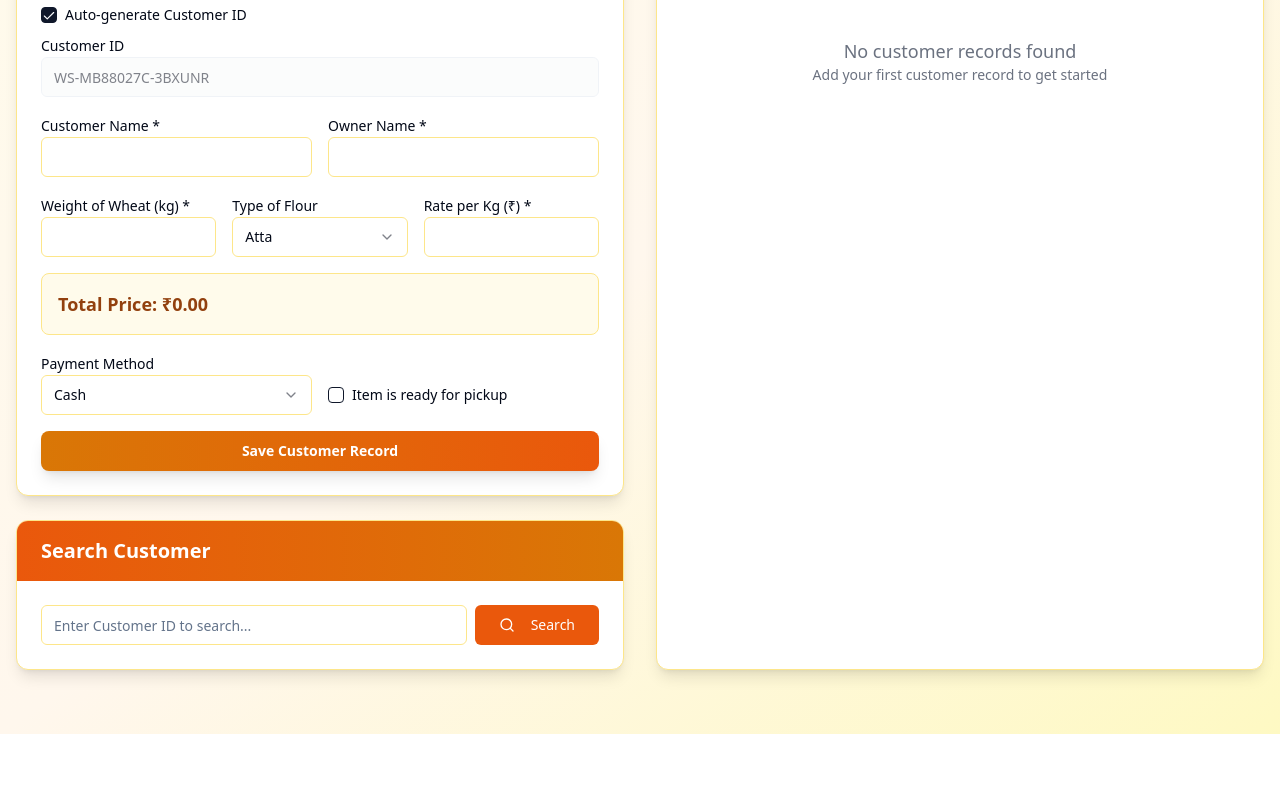
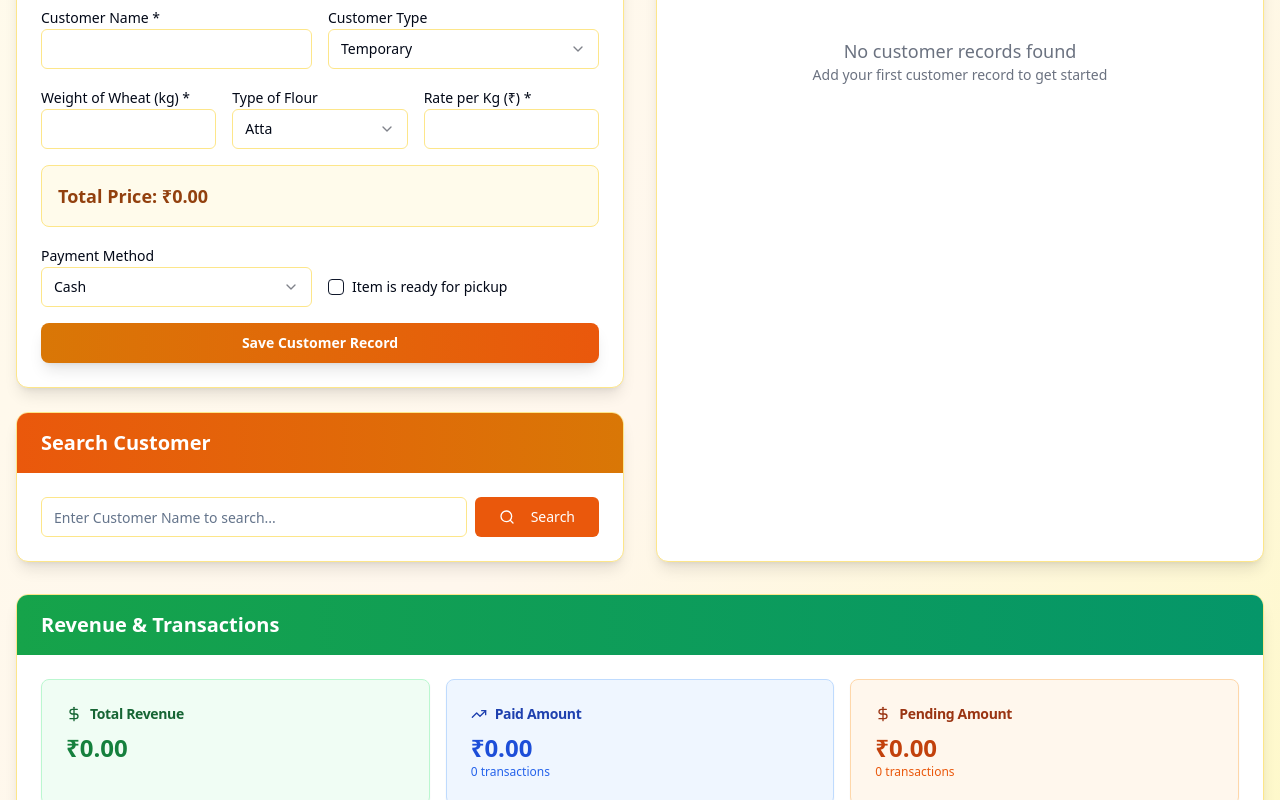
Before and after one commit to sandeep702/Khaata-Chakki111, a React (Vite) app: page / in a window 1280 px wide. Shown: the part 220-1020 px from the top of the page. Before the commit the page ends 954 px from the top, so only its background shows below. Built offline with nearby package versions, Linux system fonts and the light colour scheme.

Commit message:
feat: Implement customer record management features
- Auto-generate Customer IDs.
- Search records by customer name.
- Remove owner name functionality.
- Add customer type (Permanent/Temporary).
- Include amount section with total revenue.

```diff
--- /dev/null
+++ b/src/components/AmountSection.tsx
@@ -0,0 +1,102 @@
+
+import React from 'react';
+import { Card, CardContent, CardHeader, CardTitle } from '@/components/ui/card';
+import { Badge } from '@/components/ui/badge';
+import { CustomerRecord } from '../types/Customer';
+import { DollarSign, TrendingUp } from 'lucide-react';
+
+interface AmountSectionProps {
+  records: CustomerRecord[];
+  totalRevenue: number;
+}
+
+const AmountSection: React.FC<AmountSectionProps> = ({ records, totalRevenue }) => {
+  const paidTransactions = records.filter(record => record.paymentStatus === 'Paid');
+  const pendingTransactions = records.filter(record => record.paymentStatus === 'Pending');
+  const paidAmount = paidTransactions.reduce((sum, record) => sum + record.totalPrice, 0);
+  const pendingAmount = pendingTransactions.reduce((sum, record) => sum + record.totalPrice, 0);
+
+  return (
+    <div className="space-y-4">
+      {/* Revenue Summary Cards */}
+      <div className="grid grid-cols-1 md:grid-cols-3 gap-4">
+        <Card className="border-green-200 bg-green-50">
+          <CardHeader className="pb-2">
+            <CardTitle className="text-sm flex items-center text-green-800">
+              <DollarSign size={16} className="mr-2" />
+              Total Revenue
+            </CardTitle>
+          </CardHeader>
+          <CardContent>
+            <p className="text-2xl font-bold text-green-700">₹{totalRevenue.toFixed(2)}</p>
+          </CardContent>
+        </Card>
+
+        <Card className="border-blue-200 bg-blue-50">
+          <CardHeader className="pb-2">
+            <CardTitle className="text-sm flex items-center text-blue-800">
+              <TrendingUp size={16} className="mr-2" />
+              Paid Amount
+            </CardTitle>
+          </CardHeader>
+          <CardContent>
+            <p className="text-2xl font-bold text-blue-700">₹{paidAmount.toFixed(2)}</p>
+            <p className="text-xs text-blue-600">{paidTransactions.length} transactions</p>
+          </CardContent>
+        </Card>
+
+        <Card className="border-orange-200 bg-orange-50">
+          <CardHeader className="pb-2">
+            <CardTitle className="text-sm flex items-center text-orange-800">
+              <DollarSign size={16} className="mr-2" />
+              Pending Amount
+            </CardTitle>
+          </CardHeader>
+          <CardContent>
+            <p className="text-2xl font-bold text-orange-700">₹{pendingAmount.toFixed(2)}</p>
+            <p className="text-xs text-orange-600">{pendingTransactions.length} transactions</p>
+          </CardContent>
+        </Card>
+      </div>
+
+      {/* Transaction List */}
+      <Card>
+        <CardHeader>
+          <CardTitle className="text-lg text-amber-800">All Transactions</CardTitle>
+        </CardHeader>
+        <CardContent>
+          {records.length === 0 ? (
+            <p className="text-center text-gray-500 py-4">No transactions found</p>
+          ) : (
+            <div className="space-y-2 max-h-64 overflow-y-auto">
+              {records.slice().reverse().map((record) => (
+                <div key={record.customerId} className="flex justify-between items-center p-3 bg-gray-50 rounded-lg">
+                  <div className="flex-1">
+                    <div className="flex items-center gap-2">
+                      <span className="font-medium">ID: {record.customerId}</span>
+                      <span className="text-sm text-gray-600">- {record.customerName}</span>
+                      <Badge variant={record.customerType === 'Permanent' ? 'default' : 'secondary'} className="text-xs">
+                        {record.customerType}
+                      </Badge>
+                    </div>
+                    <p className="text-xs text-gray-500">
+                      {record.wheatWeight}kg {record.flourType} @ ₹{record.ratePerKg}/kg
+                    </p>
+                  </div>
+                  <div className="text-right">
+                    <p className="font-bold text-lg">₹{record.totalPrice.toFixed(2)}</p>
+                    <Badge variant={record.paymentStatus === 'Paid' ? 'default' : 'destructive'} className="text-xs">
+                      {record.paymentStatus}
+                    </Badge>
+                  </div>
+                </div>
+              ))}
+            </div>
+          )}
+        </CardContent>
+      </Card>
+    </div>
+  );
+};
+
+export default AmountSection;
--- a/src/components/CustomerDetailsSection.tsx
+++ b/src/components/CustomerDetailsSection.tsx
@@ -2,19 +2,20 @@
 import React from 'react';
 import { Input } from '@/components/ui/input';
 import { Label } from '@/components/ui/label';
+import { Select, SelectContent, SelectItem, SelectTrigger, SelectValue } from '@/components/ui/select';
 
 interface CustomerDetailsSectionProps {
   customerName: string;
   setCustomerName: (value: string) => void;
-  ownerName: string;
-  setOwnerName: (value: string) => void;
+  customerType: 'Permanent' | 'Temporary';
+  setCustomerType: (value: 'Permanent' | 'Temporary') => void;
 }
 
 const CustomerDetailsSection: React.FC<CustomerDetailsSectionProps> = ({
   customerName,
   setCustomerName,
-  ownerName,
-  setOwnerName,
+  customerType,
+  setCustomerType,
 }) => {
   return (
     <div className="grid grid-cols-1 md:grid-cols-2 gap-4">
@@ -30,14 +31,19 @@ const CustomerDetailsSection: React.FC<CustomerDetailsSectionProps> = ({
       </div>
 
       <div>
-        <Label htmlFor="ownerName">Owner Name *</Label>
-        <Input
-          id="ownerName"
-          value={ownerName}
-          onChange={(e) => setOwnerName(e.target.value)}
-          required
-          className="border-amber-200 focus:border-amber-400"
-        />
+        <Label htmlFor="customerType">Customer Type</Label>
+        <Select
+          value={customerType}
+          onValueChange={(value: any) => setCustomerType(value)}
+        >
+          <SelectTrigger className="border-amber-200 focus:border-amber-400">
+            <SelectValue />
+          </SelectTrigger>
+          <SelectContent>
+            <SelectItem value="Permanent">Permanent</SelectItem>
+            <SelectItem value="Temporary">Temporary</SelectItem>
+          </SelectContent>
+        </Select>
       </div>
     </div>
   );
--- a/src/components/CustomerForm.tsx
+++ b/src/components/CustomerForm.tsx
@@ -2,21 +2,18 @@
 import React, { useState, useEffect } from 'react';
 import { Button } from '@/components/ui/button';
 import { CustomerRecord, CustomerFormData } from '../types/Customer';
-import { generateCustomerId } from '../utils/idGenerator';
-import CustomerIdSection from './CustomerIdSection';
 import CustomerDetailsSection from './CustomerDetailsSection';
 import WheatFlourSection from './WheatFlourSection';
 import PaymentSection from './PaymentSection';
 
 interface CustomerFormProps {
-  onSave: (record: CustomerRecord) => void;
+  onSave: (record: Omit<CustomerRecord, 'customerId'>) => void;
 }
 
 const CustomerForm: React.FC<CustomerFormProps> = ({ onSave }) => {
   const [formData, setFormData] = useState<CustomerFormData>({
-    customerId: '',
     customerName: '',
-    ownerName: '',
+    customerType: 'Temporary',
     wheatWeight: '',
     flourType: 'Atta',
     ratePerKg: '',
@@ -24,14 +21,7 @@ const CustomerForm: React.FC<CustomerFormProps> = ({ onSave }) => {
     isReady: false,
   });
 
-  const [useAutoId, setUseAutoId] = useState(true);
   const [totalPrice, setTotalPrice] = useState(0);
-
-  useEffect(() => {
-    if (useAutoId) {
-      setFormData(prev => ({ ...prev, customerId: generateCustomerId() }));
-    }
-  }, [useAutoId]);
 
   useEffect(() => {
     const weight = parseFloat(formData.wheatWeight) || 0;
@@ -42,18 +32,14 @@ const CustomerForm: React.FC<CustomerFormProps> = ({ onSave }) => {
   const handleSubmit = (e: React.FormEvent) => {
     e.preventDefault();
 
-    if (!formData.customerName.trim() || !formData.ownerName.trim() ||
-        !formData.wheatWeight || !formData.ratePerKg) {
+    if (!formData.customerName.trim() || !formData.wheatWeight || !formData.ratePerKg) {
       alert('Please fill in all required fields');
       return;
     }
 
-    const customerId = useAutoId ? generateCustomerId() : formData.customerId || generateCustomerId();
-
-    const record: CustomerRecord = {
-      customerId,
+    const record: Omit<CustomerRecord, 'customerId'> = {
       customerName: formData.customerName.trim(),
-      ownerName: formData.ownerName.trim(),
+      customerType: formData.customerType,
       wheatWeight: parseFloat(formData.wheatWeight),
       flourType: formData.flourType,
       ratePerKg: parseFloat(formData.ratePerKg),
@@ -70,9 +56,8 @@ const CustomerForm: React.FC<CustomerFormProps> = ({ onSave }) => {
 
   const resetForm = () => {
     setFormData({
-      customerId: useAutoId ? generateCustomerId() : '',
       customerName: '',
-      ownerName: '',
+      customerType: 'Temporary',
       wheatWeight: '',
       flourType: 'Atta',
       ratePerKg: '',
@@ -83,18 +68,11 @@ const CustomerForm: React.FC<CustomerFormProps> = ({ onSave }) => {
 
   return (
     <form onSubmit={handleSubmit} className="space-y-4">
-      <CustomerIdSection
-        useAutoId={useAutoId}
-        setUseAutoId={setUseAutoId}
-        customerId={formData.customerId || ''}
-        setCustomerId={(value) => setFormData({ ...formData, customerId: value })}
-      />
-
       <CustomerDetailsSection
         customerName={formData.customerName}
         setCustomerName={(value) => setFormData({ ...formData, customerName: value })}
-        ownerName={formData.ownerName}
-        setOwnerName={(value) => setFormData({ ...formData, ownerName: value })}
+        customerType={formData.customerType}
+        setCustomerType={(value) => setFormData({ ...formData, customerType: value })}
       />
 
       <WheatFlourSection
--- a/src/components/CustomerIdSection.tsx
+++ /dev/null
@@ -1,47 +0,0 @@
-
-import React from 'react';
-import { Checkbox } from '@/components/ui/checkbox';
-import { Input } from '@/components/ui/input';
-import { Label } from '@/components/ui/label';
-
-interface CustomerIdSectionProps {
-  useAutoId: boolean;
-  setUseAutoId: (value: boolean) => void;
-  customerId: string;
-  setCustomerId: (value: string) => void;
-}
-
-const CustomerIdSection: React.FC<CustomerIdSectionProps> = ({
-  useAutoId,
-  setUseAutoId,
-  customerId,
-  setCustomerId,
-}) => {
-  return (
-    <div className="space-y-2">
-      <div className="flex items-center space-x-2">
-        <Checkbox
-          id="auto-id"
-          checked={useAutoId}
-          onCheckedChange={(checked) => setUseAutoId(!!checked)}
-        />
-        <Label htmlFor="auto-id" className="text-sm font-medium">
-          Auto-generate Customer ID
-        </Label>
-      </div>
-
-      <div>
-        <Label htmlFor="customerId">Customer ID</Label>
-        <Input
-          id="customerId"
-          value={customerId}
-          onChange={(e) => setCustomerId(e.target.value)}
-          disabled={useAutoId}
-          className="bg-gray-50"
-        />
-      </div>
-    </div>
-  );
-};
-
-export default CustomerIdSection;
--- a/src/components/SearchCustomer.tsx
+++ b/src/components/SearchCustomer.tsx
@@ -9,17 +9,17 @@ import { CustomerRecord } from '../types/Customer';
 import { Search } from 'lucide-react';
 
 interface SearchCustomerProps {
-  onSearch: (customerId: string) => void;
-  selectedCustomer: CustomerRecord | null;
+  onSearch: (customerName: string) => void;
+  searchResults: CustomerRecord[];
 }
 
-const SearchCustomer: React.FC<SearchCustomerProps> = ({ onSearch, selectedCustomer }) => {
-  const [searchId, setSearchId] = useState('');
+const SearchCustomer: React.FC<SearchCustomerProps> = ({ onSearch, searchResults }) => {
+  const [searchName, setSearchName] = useState('');
 
   const handleSearch = (e: React.FormEvent) => {
     e.preventDefault();
-    if (searchId.trim()) {
-      onSearch(searchId.trim());
+    if (searchName.trim()) {
+      onSearch(searchName.trim());
     }
   };
 
@@ -27,12 +27,12 @@ const SearchCustomer: React.FC<SearchCustomerProps> = ({ onSearch, selectedCusto
     <div className="space-y-4">
       <form onSubmit={handleSearch} className="flex gap-2">
         <div className="flex-1">
-          <Label htmlFor="searchId" className="sr-only">Customer ID</Label>
+          <Label htmlFor="searchName" className="sr-only">Customer Name</Label>
           <Input
-            id="searchId"
-            placeholder="Enter Customer ID to search..."
-            value={searchId}
-            onChange={(e) => setSearchId(e.target.value)}
+            id="searchName"
+            placeholder="Enter Customer Name to search..."
+            value={searchName}
+            onChange={(e) => setSearchName(e.target.value)}
             className="border-amber-200 focus:border-amber-400"
           />
         </div>
@@ -45,54 +45,71 @@ const SearchCustomer: React.FC<SearchCustomerProps> = ({ onSearch, selectedCusto
         </Button>
       </form>
 
-      {selectedCustomer && (
-        <Card className="border-amber-200 bg-amber-50">
+      {searchResults.length > 0 && (
+        <div className="space-y-3">
+          <h3 className="font-semibold text-amber-800">Search Results ({searchResults.length} found)</h3>
+          {searchResults.map((customer) => (
+            <Card key={customer.customerId} className="border-amber-200 bg-amber-50">
               <CardContent className="p-4">
                 <div className="grid grid-cols-1 md:grid-cols-2 gap-3 text-sm">
                   <div>
-                <span className="font-semibold text-amber-800">Customer:</span>
-                <p>{selectedCustomer.customerName}</p>
+                    <span className="font-semibold text-amber-800">ID:</span>
+                    <p>{customer.customerId}</p>
                   </div>
                   <div>
-                <span className="font-semibold text-amber-800">Owner:</span>
-                <p>{selectedCustomer.ownerName}</p>
+                    <span className="font-semibold text-amber-800">Customer:</span>
+                    <p>{customer.customerName}</p>
+                  </div>
+                  <div>
+                    <span className="font-semibold text-amber-800">Type:</span>
+                    <Badge variant={customer.customerType === 'Permanent' ? 'default' : 'secondary'}>
+                      {customer.customerType}
+                    </Badge>
                   </div>
                   <div>
                     <span className="font-semibold text-amber-800">Wheat Weight:</span>
-                <p>{selectedCustomer.wheatWeight} kg</p>
+                    <p>{customer.wheatWeight} kg</p>
                   </div>
                   <div>
                     <span className="font-semibold text-amber-800">Flour Type:</span>
-                <p>{selectedCustomer.flourType}</p>
+                    <p>{customer.flourType}</p>
                   </div>
                   <div>
                     <span className="font-semibold text-amber-800">Rate:</span>
-                <p>₹{selectedCustomer.ratePerKg}/kg</p>
+                    <p>₹{customer.ratePerKg}/kg</p>
                   </div>
                   <div>
                     <span className="font-semibold text-amber-800">Total Price:</span>
-                <p className="font-bold text-lg">₹{selectedCustomer.totalPrice.toFixed(2)}</p>
+                    <p className="font-bold text-lg">₹{customer.totalPrice.toFixed(2)}</p>
                   </div>
                   <div>
                     <span className="font-semibold text-amber-800">Payment:</span>
                     <div className="flex gap-2 mt-1">
-                  <Badge variant={selectedCustomer.paymentMethod === 'Cash' ? 'default' : 'secondary'}>
-                    {selectedCustomer.paymentMethod}
+                      <Badge variant={customer.paymentMethod === 'Cash' ? 'default' : 'secondary'}>
+                        {customer.paymentMethod}
                       </Badge>
-                  <Badge variant={selectedCustomer.paymentStatus === 'Paid' ? 'default' : 'destructive'}>
-                    {selectedCustomer.paymentStatus}
+                      <Badge variant={customer.paymentStatus === 'Paid' ? 'default' : 'destructive'}>
+                        {customer.paymentStatus}
                       </Badge>
                     </div>
                   </div>
                   <div>
                     <span className="font-semibold text-amber-800">Status:</span>
-                <Badge variant={selectedCustomer.isReady ? 'default' : 'secondary'} className="ml-2">
-                  {selectedCustomer.isReady ? '✓ Ready' : '⏳ Processing'}
+                    <Badge variant={customer.isReady ? 'default' : 'secondary'} className="ml-2">
+                      {customer.isReady ? '✓ Ready' : '⏳ Processing'}
                     </Badge>
                   </div>
                 </div>
               </CardContent>
             </Card>
+          ))}
+        </div>
+      )}
+
+      {searchName && searchResults.length === 0 && (
+        <div className="text-center py-4 text-gray-500">
+          <p>No customers found with the name "{searchName}"</p>
+        </div>
       )}
     </div>
   );
--- a/src/pages/Index.tsx
+++ b/src/pages/Index.tsx
@@ -3,13 +3,15 @@ import React, { useState, useEffect } from 'react';
 import CustomerForm from '../components/CustomerForm';
 import CustomerRecords from '../components/CustomerRecords';
 import SearchCustomer from '../components/SearchCustomer';
+import AmountSection from '../components/AmountSection';
 import { CustomerRecord } from '../types/Customer';
-import { saveCustomerRecord, getAllCustomerRecords, getCustomerById } from '../utils/storage';
+import { saveCustomerRecord, getAllCustomerRecords, getCustomerByName, getTotalRevenue } from '../utils/storage';
 import { toast } from 'sonner';
 
 const Index = () => {
   const [records, setRecords] = useState<CustomerRecord[]>([]);
-  const [selectedCustomer, setSelectedCustomer] = useState<CustomerRecord | null>(null);
+  const [searchResults, setSearchResults] = useState<CustomerRecord[]>([]);
+  const [totalRevenue, setTotalRevenue] = useState(0);
 
   useEffect(() => {
     loadRecords();
@@ -18,26 +20,26 @@ const Index = () => {
   const loadRecords = () => {
     const allRecords = getAllCustomerRecords();
     setRecords(allRecords);
+    setTotalRevenue(getTotalRevenue());
   };
 
-  const handleSaveRecord = (record: CustomerRecord) => {
+  const handleSaveRecord = (record: Omit<CustomerRecord, 'customerId'>) => {
     try {
-      saveCustomerRecord(record);
+      const savedRecord = saveCustomerRecord(record);
       loadRecords();
-      toast.success('Customer record saved successfully!');
+      toast.success(`Customer record saved with ID: ${savedRecord.customerId}`);
     } catch (error) {
       toast.error('Failed to save customer record');
     }
   };
 
-  const handleSearchCustomer = (customerId: string) => {
-    const customer = getCustomerById(customerId);
-    if (customer) {
-      setSelectedCustomer(customer);
-      toast.success('Customer found!');
+  const handleSearchCustomer = (customerName: string) => {
+    const customers = getCustomerByName(customerName);
+    setSearchResults(customers);
+    if (customers.length > 0) {
+      toast.success(`Found ${customers.length} customer(s) matching "${customerName}"`);
     } else {
-      setSelectedCustomer(null);
-      toast.error('Customer not found');
+      toast.error('No customers found with that name');
     }
   };
 
@@ -74,7 +76,7 @@ const Index = () => {
                 <h2 className="text-xl font-semibold text-white">Search Customer</h2>
               </div>
               <div className="p-6">
-                <SearchCustomer onSearch={handleSearchCustomer} selectedCustomer={selectedCustomer} />
+                <SearchCustomer onSearch={handleSearchCustomer} searchResults={searchResults} />
               </div>
             </div>
           </div>
@@ -89,6 +91,16 @@ const Index = () => {
             </div>
           </div>
         </div>
+
+        {/* Amount Section */}
+        <div className="bg-white rounded-xl shadow-lg border border-amber-200 overflow-hidden">
+          <div className="bg-gradient-to-r from-green-600 to-emerald-600 px-6 py-4">
+            <h2 className="text-xl font-semibold text-white">Revenue & Transactions</h2>
+          </div>
+          <div className="p-6">
+            <AmountSection records={records} totalRevenue={totalRevenue} />
+          </div>
+        </div>
       </div>
     </div>
   );
--- a/src/types/Customer.ts
+++ b/src/types/Customer.ts
@@ -1,8 +1,8 @@
 
 export interface CustomerRecord {
-  customerId: string;
+  customerId: number;
   customerName: string;
-  ownerName: string;
+  customerType: 'Permanent' | 'Temporary';
   wheatWeight: number;
   flourType: 'Atta' | 'Maida' | 'Besan' | 'Multigrain' | 'Other';
   ratePerKg: number;
@@ -14,9 +14,8 @@ export interface CustomerRecord {
 }
 
 export interface CustomerFormData {
-  customerId?: string;
   customerName: string;
-  ownerName: string;
+  customerType: 'Permanent' | 'Temporary';
   wheatWeight: string;
   flourType: 'Atta' | 'Maida' | 'Besan' | 'Multigrain' | 'Other';
   ratePerKg: string;
--- a/src/utils/idGenerator.ts
+++ /dev/null
@@ -1,6 +0,0 @@
-
-export const generateCustomerId = (): string => {
-  const timestamp = Date.now().toString(36);
-  const randomStr = Math.random().toString(36).substring(2, 8);
-  return `WS-${timestamp}-${randomStr}`.toUpperCase();
-};
--- a/src/utils/storage.ts
+++ b/src/utils/storage.ts
@@ -3,11 +3,23 @@ import { CustomerRecord } from '../types/Customer';
 
 const STORAGE_KEY = 'wheatStore_customerRecords';
 
-export const saveCustomerRecord = (record: CustomerRecord): void => {
+const getNextCustomerId = (): number => {
+  const records = getAllCustomerRecords();
+  if (records.length === 0) return 1;
+  const maxId = Math.max(...records.map(record => record.customerId));
+  return maxId + 1;
+};
+
+export const saveCustomerRecord = (record: Omit<CustomerRecord, 'customerId'>): CustomerRecord => {
   try {
     const existingRecords = getAllCustomerRecords();
-    const updatedRecords = [...existingRecords, record];
+    const newRecord: CustomerRecord = {
+      ...record,
+      customerId: getNextCustomerId(),
+    };
+    const updatedRecords = [...existingRecords, newRecord];
     localStorage.setItem(STORAGE_KEY, JSON.stringify(updatedRecords));
+    return newRecord;
   } catch (error) {
     console.error('Error saving customer record:', error);
     throw new Error('Failed to save customer record');
@@ -24,17 +36,19 @@ export const getAllCustomerRecords = (): CustomerRecord[] => {
   }
 };
 
-export const getCustomerById = (customerId: string): CustomerRecord | null => {
+export const getCustomerByName = (customerName: string): CustomerRecord[] => {
   try {
     const records = getAllCustomerRecords();
-    return records.find(record => record.customerId === customerId) || null;
+    return records.filter(record =>
+      record.customerName.toLowerCase().includes(customerName.toLowerCase())
+    );
   } catch (error) {
     console.error('Error searching customer:', error);
-    return null;
+    return [];
   }
 };
 
-export const updateCustomerRecord = (customerId: string, updatedRecord: CustomerRecord): boolean => {
+export const updateCustomerRecord = (customerId: number, updatedRecord: CustomerRecord): boolean => {
   try {
     const records = getAllCustomerRecords();
     const index = records.findIndex(record => record.customerId === customerId);
@@ -51,7 +65,7 @@ export const updateCustomerRecord = (customerId: string, updatedRecord: Customer
   }
 };
 
-export const deleteCustomerRecord = (customerId: string): boolean => {
+export const deleteCustomerRecord = (customerId: number): boolean => {
   try {
     const records = getAllCustomerRecords();
     const filteredRecords = records.filter(record => record.customerId !== customerId);
@@ -62,3 +76,13 @@ export const deleteCustomerRecord = (customerId: string): boolean => {
     return false;
   }
 };
+
+export const getTotalRevenue = (): number => {
+  try {
+    const records = getAllCustomerRecords();
+    return records.reduce((total, record) => total + record.totalPrice, 0);
+  } catch (error) {
+    console.error('Error calculating total revenue:', error);
+    return 0;
+  }
+};
```
Also changed, not shown: src/components/CustomerRecords.tsx (+14 -7 lines). Lines whose indentation alone changed are shown as unchanged.
